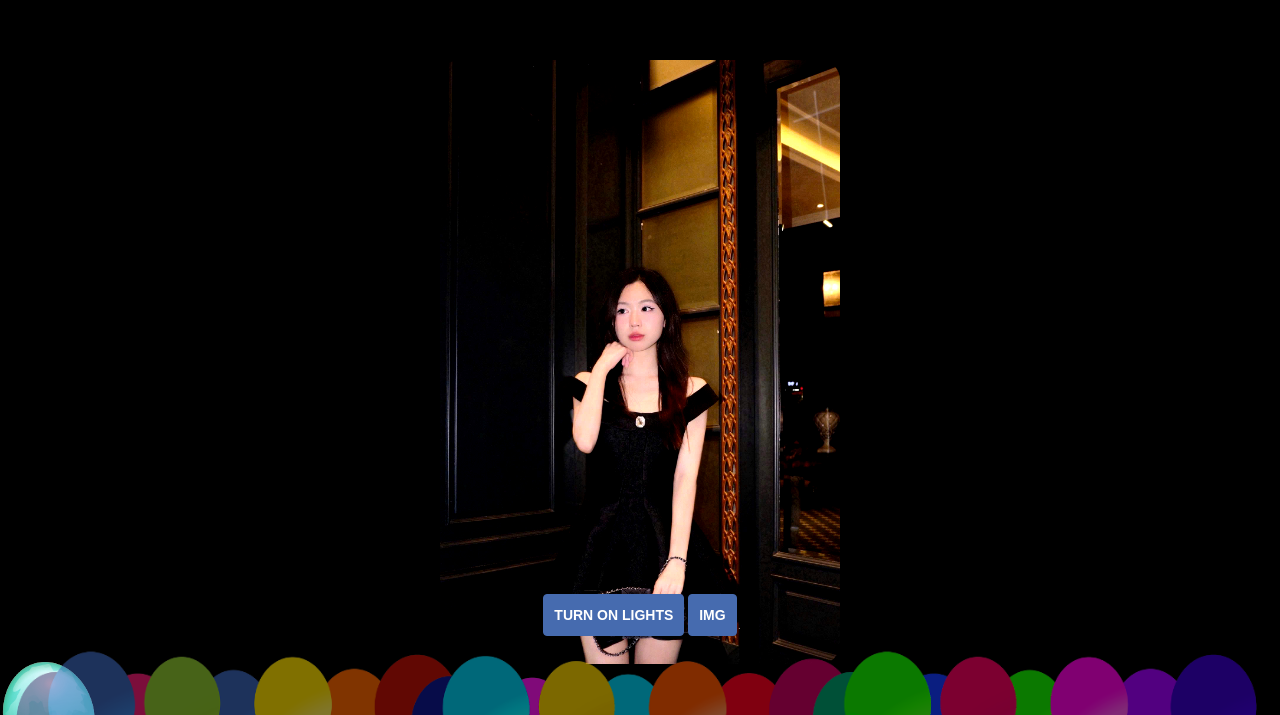
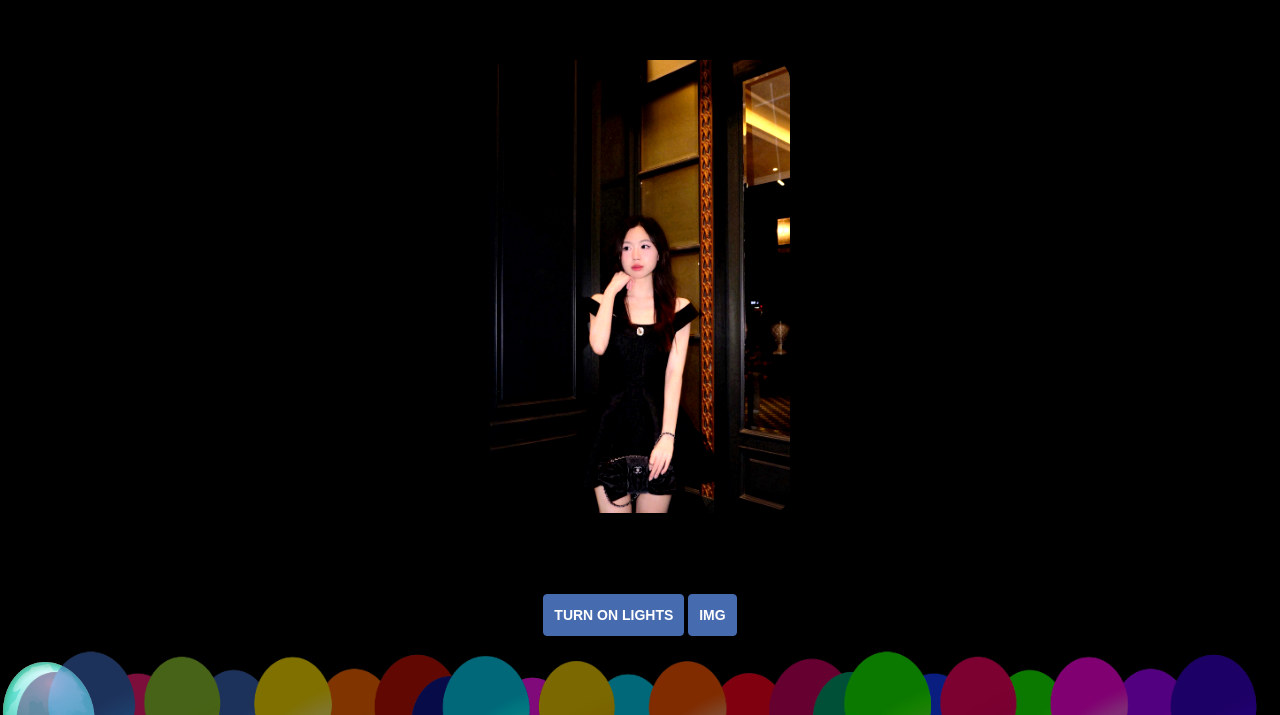
Before and after one commit to Chaun09/HPBD, a plain HTML site: page index.html in a window 1280 px wide. Shown: the part 157-872 px from the top of the page. After the commit the page ends 800 px from the top, so only its background shows below. Drawn offline with Linux system fonts and the light colour scheme.

Commit message:
Update index.html

```diff
--- a/index.html
+++ b/index.html
@@ -98,7 +98,7 @@
 
         </div>
         <div class="col-md-12 text-center">
-            <img src="imgs/linhgg.png.jpg" onpause="1" id="1" heigt="400px" width="400px" style="border-radius: 20px;
+            <img src="imgs/linhgg.png.jpg" onpause="1" id="1" heigt="300px" width="300px" style="border-radius: 20px;
     filter: contrast(1.2) brightness(1.1);
   " class="bannar1">
 
```
